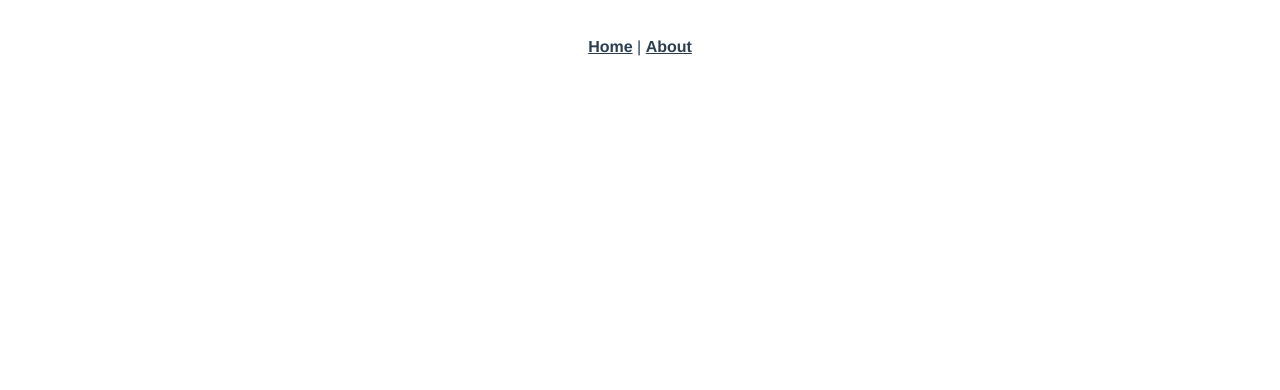
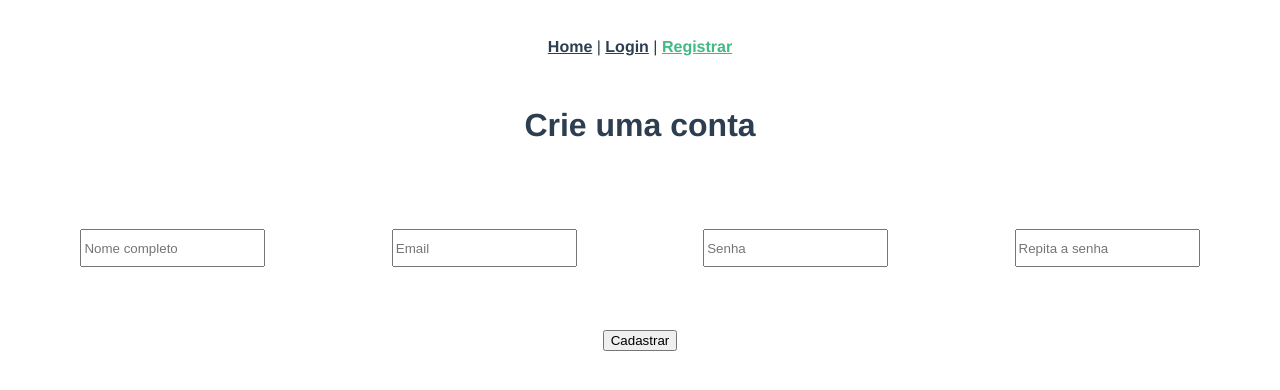
Before and after one commit to renatorothenberger/apl-auth-front, a Vue app: page /registrar in a window 1280 px wide. Shown: the top 390 px of the page. Built offline with nearby package versions, Linux system fonts and the light colour scheme.

Commit message:
initial structure of the registration and login page

```diff
--- a/src/App.vue
+++ b/src/App.vue
@@ -2,7 +2,8 @@
   <div id="app">
     <div id="nav">
       <router-link to="/">Home</router-link> |
-      <router-link to="/about">About</router-link>
+      <router-link to="/login">Login</router-link> |
+      <router-link to="/registrar">Registrar</router-link>
     </div>
     <router-view/>
   </div>
--- a/src/router/index.js
+++ b/src/router/index.js
@@ -1,6 +1,8 @@
 import Vue from 'vue'
 import VueRouter from 'vue-router'
 import Home from '../views/Home.vue'
+import Login from '../views/Login.vue'
+import Registrar from '../views/Registrar.vue'
 
 Vue.use(VueRouter)
 
@@ -11,12 +13,14 @@ Vue.use(VueRouter)
     component: Home
   },
   {
-    path: '/about',
-    name: 'About',
-    // route level code-splitting
-    // this generates a separate chunk (about.[hash].js) for this route
-    // which is lazy-loaded when the route is visited.
-    component: () => import(/* webpackChunkName: "about" */ '../views/About.vue')
+    path: '/login',
+    name: 'Login',
+    component: Login
+  },
+  {
+    path: '/registrar',
+    name: 'Registrar',
+    component: Registrar
   }
 ]
 
--- a/src/views/About.vue
+++ /dev/null
@@ -1,5 +0,0 @@
-<template>
-  <div class="about">
-    <h1>This is an about page</h1>
-  </div>
-</template>
--- /dev/null
+++ b/src/views/Login.vue
@@ -0,0 +1,30 @@
+<template>
+  <div class="login">
+      <h1>Login</h1>
+      <input class="input" type="text" placeholder="Email">
+      <input class="input" type="password" placeholder="Senha">
+      <div class="btn-login">
+          <button>Login</button>
+      </div>
+      <p>Você não tem conta?
+          <a href="/registrar">crie uma conta</a>
+      </p>
+  </div>
+</template>
+
+<script>
+export default {
+    name: 'Login',
+    data() {
+        return {};
+    },
+    methods: {}
+};
+</script>
+
+<style scoped>
+    .input{
+        height: 2rem;
+        margin: 5%;
+    }
+</style>
--- /dev/null
+++ b/src/views/Registrar.vue
@@ -0,0 +1,30 @@
+<template>
+  <div class="registra">
+      <h1>Crie uma conta</h1>
+    <input class="input" type="text" placeholder="Nome completo">
+    <input class="input" type="text" placeholder="Email">
+    <input class="input" type="password" placeholder="Senha">
+    <input class="input" type="password" placeholder="Repita a senha">
+
+    <div class="btn-cadastrar">
+        <button>Cadastrar</button>
+    </div>
+  </div>
+</template>
+
+<script>
+export default {
+    name: 'Registrar',
+    data() {
+        return {};
+    },
+    methods: {}
+};
+</script>
+
+<style scoped>
+    .input{
+        height: 2rem;
+        margin: 5%;
+    }
+</style>
```
